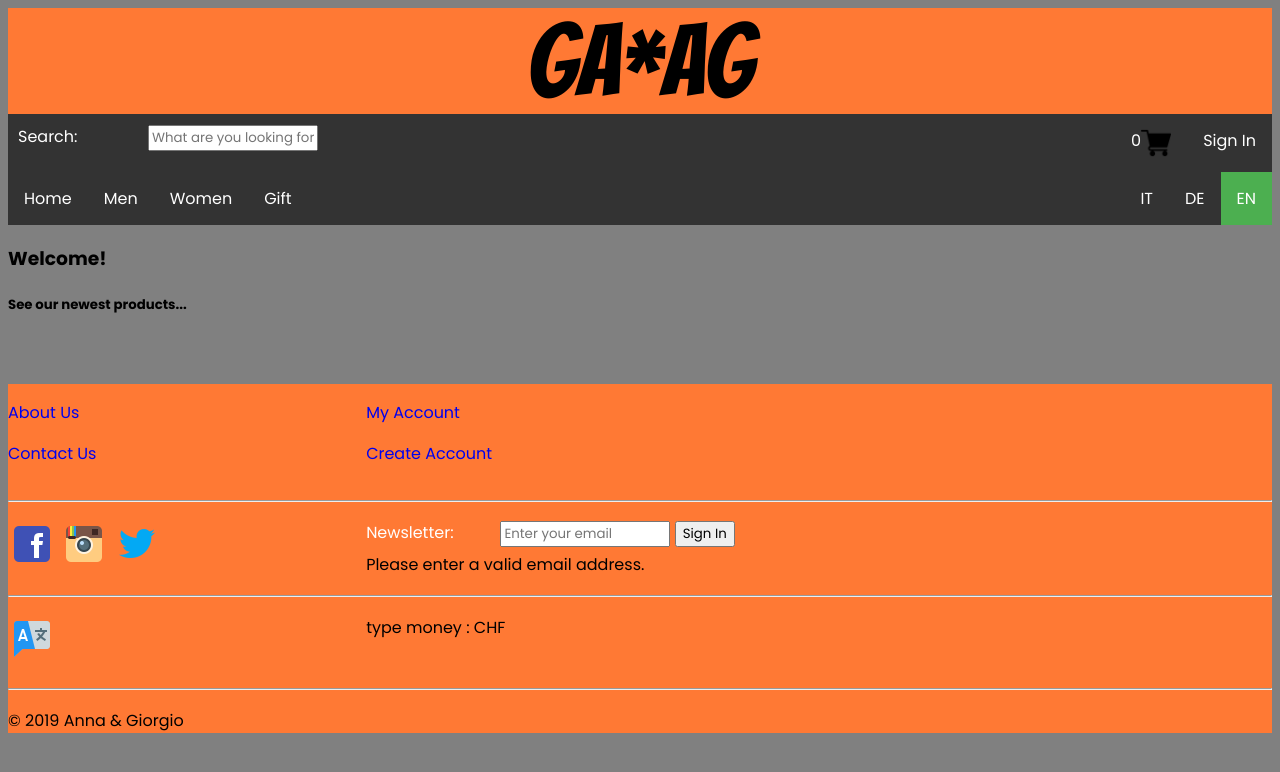
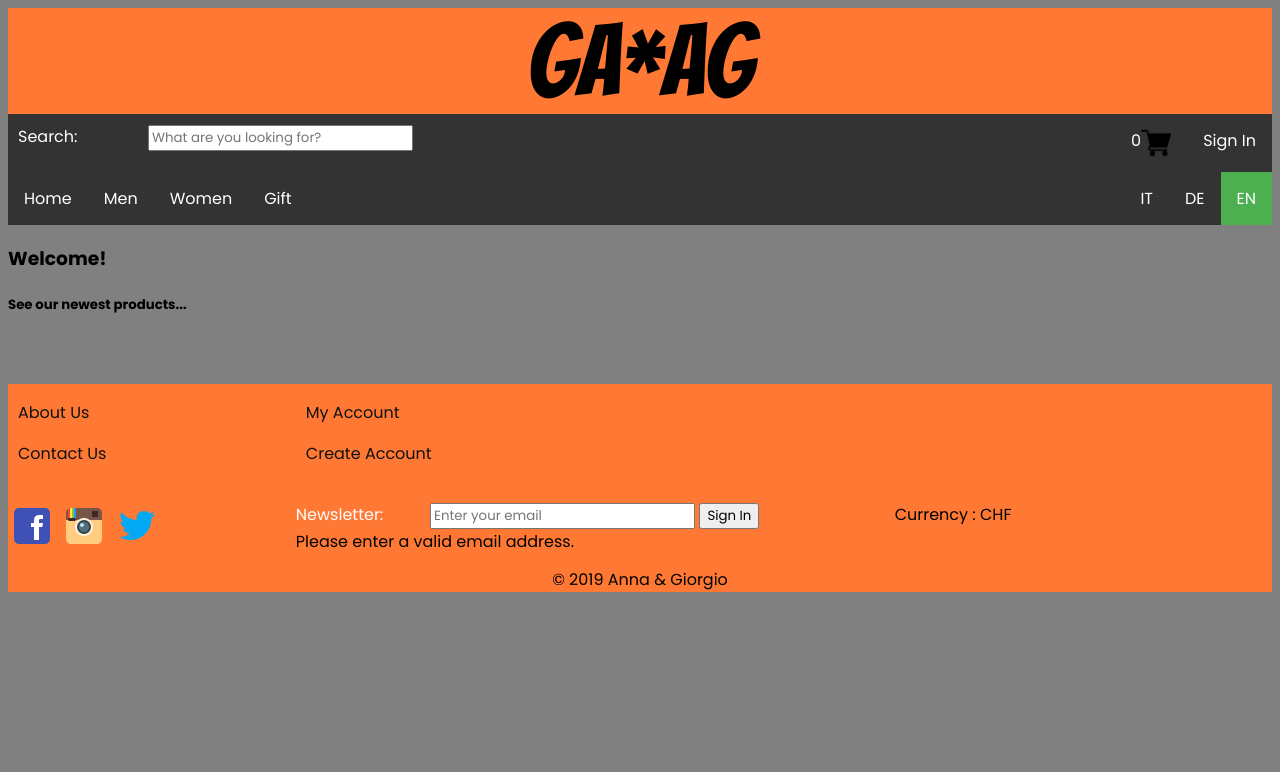
Before and after one commit to bak89/WebShop, a PHP site: page / in a window 1280 px wide. Shown: the top 772 px of the page. Run offline with PHP 8.4, Linux system fonts and the light colour scheme; data that the repository does not hold is empty.

Commit message:
fixed some styles

```diff
--- a/assets/css/cart.css
+++ b/assets/css/cart.css
@@ -1,5 +1,6 @@
 h4 { margin-bottom: 5px; }
 label { width: 130px; display: inline-flex; }
+.cart.
 input {width: 170px; margin-bottom: 5px;}
 input[type='submit'] {margin-left: 70px; }
 .cart { padding: 10px; border: 1px solid black; display: inline-block; min-width: 150px; }
@@ -9,3 +10,22 @@ input[type='submit'] {margin-left: 70px; }
 .cart td { padding: 5px; padding-bottom: 0; }
 .cart td:last-child { text-align:right; padding-right: 10px; }
 .cart .total {font-weight: bold; border-top: 1px solid black; border-bottom: double black; }
+.cart button{
+    background-color: #ff7934;
+    border: none;
+    border-radius: 25px;
+    padding: 5px;
+    cursor: pointer;
+}
+
+.cart button:hover{
+    background-color: #ffb64f;
+}
+
+.pm-button{
+    float: left;
+}
+
+.total{
+
+}
--- a/assets/css/footer.css
+++ b/assets/css/footer.css
@@ -2,11 +2,21 @@
     box-sizing: border-box;
 }
 
-.grid-container {
+.footer-grid-container {
     display: grid;
     grid-template-columns: auto auto auto auto;
     grid-gap: 10px;
     background-color: #ff7934;
+}
+
+.footernav-item{
+    text-decoration: none;
+    color: #111111;
+    padding-left: 5px;
+}
+
+.footernav-item:hover{
+    color: white;
 }
 
 .col-2 {
@@ -26,5 +36,6 @@
 }
 
 .col-13 {
+    text-align: center;
     grid-column: 1/span 4;
 }
--- a/assets/css/home.css
+++ b/assets/css/home.css
@@ -1,7 +1,7 @@
 .product-gallery {
     display: inline-grid;
-    grid-template-columns: auto auto auto auto;
-    grid-gap: 20px 20px;
+    grid-template-columns: 25% 25% 25% 25%;
+    grid-gap: 10px 10px;
     width: fit-content;
     padding: 20px;
     alignment: center;
@@ -13,6 +13,7 @@
     border-radius: 25px;
     padding: 20px;
     width: auto;
+    height: 400px;
     overflow: hidden;
     align-content: center;
     text-align: center;
--- a/assets/css/product-page.css
+++ b/assets/css/product-page.css
@@ -1,26 +1,38 @@
 .container{
     display: grid;
+    position: relative;
+    height: 600px;
     grid-template-columns: 50% 50%;
     padding: 20px;
     alignment: center;
 }
 .img-container{
     width: 100%;
+    position: relative;
 }
 
-.prod-img{
-    position: center;
+.product-img{
+    position: absolute;
+    left: 50%;
+    transform: translateX(-50%);
     max-width: 100%;
+    max-height: 500px;
+    border-radius: 25px;
 }
 
-.btn{
+.add-btn{
     background-color: #ff7934;
+    cursor: pointer;
     border: #ff7934;
     border-radius: 25px;
-    padding: 5px;
+    padding: 10px;
     float-displace: inherit;
 }
 
-.btn:hover{
+.add-btn:hover{
     background-color: #ffb64f;
 }
+
+.description-container{
+    padding-left: 10px;
+}
--- a/assets/css/stylesheet.css
+++ b/assets/css/stylesheet.css
@@ -1,5 +1,7 @@
 
-html, body {font-size: 12px; }
+html, body {font-size: 12px;}
+
+
 
 form p { margin-top: 0; margin-bottom: 5px; }
 label {display: inline-block; width: 80px; }
--- a/lib/Cart.class.php
+++ b/lib/Cart.class.php
@@ -64,19 +64,20 @@ class Cart
                 $product = Product::getProductById($item);
                 $id = $product->getID();
                 $id = (int)$id;
-                echo "<tr><td>" . $product->getProductName() .
-                    " </td><td><div class=\"plus & minus\">
-                            <button onclick='updateAmount(`+`, `item-" .$id . "`,`". $id ."`)'>+</button>
+                echo "<tr><td>" . $product->getProductName() . "</td><td><div class=\"plus & minus\">
+
+
                             <form class=\"Add2Cart\" method=\"post\">
                                 <input type='text' name='amount' class='updateCart item-" .$id. " ' value='$num' min='1'>
                                 <input type='hidden' name='order_id' value='" . $product->getID() . "'>
                             </form>
-                            <td><button onclick='updateAmount(`-`, `item-" .$id . "`,`". $id ."`)'>-</button></td>
+                            <td><button class=\"pm-btn\" onclick='updateAmount(`-`, `item-" .$id . "`,`". $id ."`)'>-</button></td>
+                            <td><button class=\"pm-btn\" onclick='updateAmount(`+`, `item-" .$id . "`,`". $id ."`)'>+</button></td>
                        </div></td>
                        <td><button onclick='removeItem(".$id.")'>Remove</button></td>
                        </tr>";
             }
-            echo "<tr><th>TOTAL</th><th>" . $this->getTotal() . "</th></tr>";
+            echo "<tr><th id=\'total\'>TOTAL CHF</th><th>" . $this->getTotal() . "</th></tr>";
             echo "</table></div>";
         }
     }
--- a/view/templates/main.php
+++ b/view/templates/main.php
@@ -67,7 +67,7 @@ $cart = $_SESSION['cart'];
 
         <footer>
 
-    <div class="grid-container">
+            <div class="footer-grid-container">
 
                 <!-- link about us / account  -->
                 <div class="col-1">
@@ -107,13 +107,10 @@ $cart = $_SESSION['cart'];
                 </div>
 
                 <!-- -->
-        <div class="col-4">
-            <hr style="background-color:black">
-        </div>
+                <div class="col-4"></div>
 
                 <!--  social link / newsletter -->
                 <div class="col-5">
-            <!--   -->
                     <a href="https://facebook.com" target="_blank">
                         <img src="assets/resources/facebook.png" alt="Facebook" width="48" height="48">
                     </a>
@@ -124,7 +121,6 @@ $cart = $_SESSION['cart'];
                         <img src="assets/resources/twitter.jpg" alt="Twitter" width="48" height="48">
                     </a>
                 </div>
-
                 <div class="col-7">
                     <label class="newsletter" for="newsletter-email">Newsletter:</label>
                     <input class="newsletter" type="email" id="newsletter-email" autocomplete="email"
@@ -133,27 +129,11 @@ $cart = $_SESSION['cart'];
                     <button type="button" class="SignIn">Sign In</button>
                     <div class="validation-email">Please enter a valid email address.</div><!-- js per email-->
                 </div>
-
-        <div class="col-8">
-            <hr style="background-color:black">
+                <!--  language / currency -->
+                <div class="col-10">Currency : CHF</div>
+                <!-- Copyright  -->
+                <div class="col-13">&copy; 2019 Anna & Giorgio</div>
             </div>
-
-
-        <!--  language / type money -->
-        <div class="col-9">
-            <img src="assets/resources/language.jpg" alt="language" width="48" height="48">
-        </div>
-
-        <div class="col-10">type money : CHF</div>
-
-        <div class="col-13">
-            <hr style="background-color:black">
-        </div>
-
-        <!-- Copyright  -->
-        &copy; 2019 Anna & Giorgio
-    </div>
-
         </footer>
     </body>
 </html>
--- a/view/templates/product_page.php
+++ b/view/templates/product_page.php
@@ -12,7 +12,7 @@ switch ($this->language) {
 ?>
 
 <div class="container">
-    <div class="img-container"><img class='prod-img' src='assets/images/<?= $image ?>'></div>
+    <div class="img-container"><img class='product-img' src='assets/images/<?= $image ?>'></div>
     <div class="description-container">
         <p class='name' class=\"prod-name\"><?= $name ?></p>
         <p class='description'><?= $desc ?></p>
@@ -20,7 +20,7 @@ switch ($this->language) {
         <form class="add-to-cart" id="formCart" method="post">
             <input hidden name="item[id]" value="<?= $id ?>"/><br/>
             <input hidden name="item[num]" type="number" value="1"/><br/>
-            <input class="btn" type="submit" value="<?= $this->tr('addToCart') ?>"/>
+            <input class="add-btn" type="submit" value="<?= $this->tr('addToCart') ?>"/>
         </form>
     </div>
 </div>
```
Lines whose indentation alone changed are shown as unchanged.
